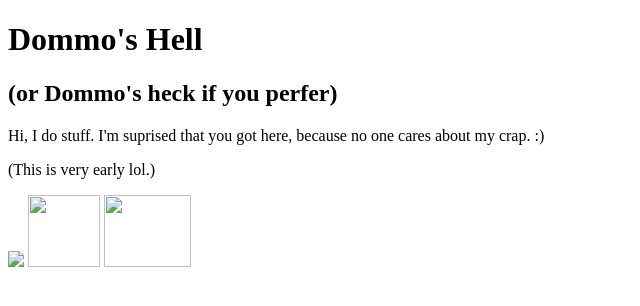
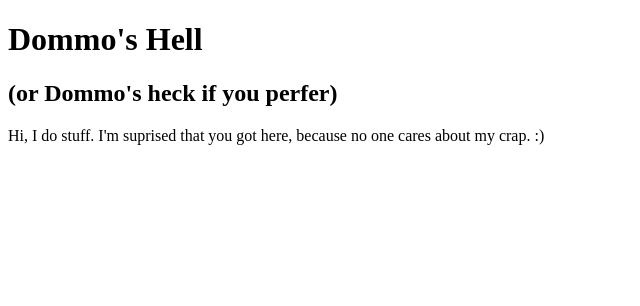
Before and after one commit to The-Dommo/The-Dommo.github.io, a plain HTML site: page index.html in a window 1280 px wide. Shown: the whole page, without its empty margins (0-640 px from the left). Drawn offline with Linux system fonts and the light colour scheme.

Commit message:
Update index.html

```diff
--- a/index.html
+++ b/index.html
@@ -6,7 +6,5 @@
     <h1>Dommo's Hell</h1>
     <h2>(or Dommo's heck if you perfer)</h2>
     <p>Hi, I do stuff. I'm suprised that you got here, because no one cares about my crap. :)</p>
-    <p>(This is very early lol.)</p>
-    <a href="http://neocities.org"> <img src="/neocities.png"></a> <a href="https://www.youtube.com/channel/UCJq_cJvDg51rBVsy7mrHtAQ"> <img src="/logo-youtube.svg" width="72" height="72"></a> <a href="https://twitter.com/The_Domm0"> <img src="/logo-twitter.png" width="87" height="72"></a>
- </body>
+     </body>
 </html>
```
